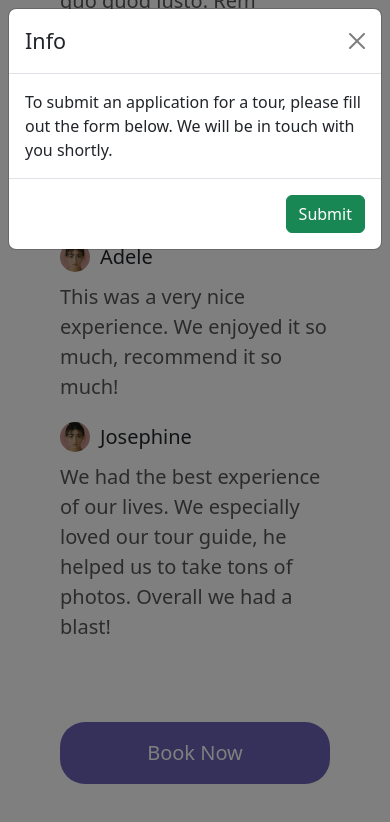
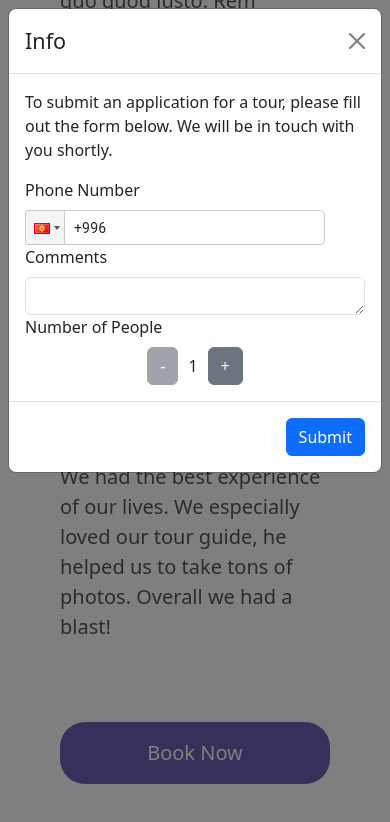
Before and after one commit to KarataevaAigerim/neotour, a React (Create React App) app: page /tour in a window 390 px wide. Both pictures are taken after a click on the element "Book Now". Shown: the part 1044-1866 px from the top of the page. Built offline with nearby package versions, Linux system fonts and the light colour scheme.

Commit message:
added phone number input using react bootstrap

```diff
--- a/package.json
+++ b/package.json
@@ -11,6 +11,7 @@
     "react-bootstrap": "^2.10.3",
     "react-dom": "^18.3.1",
     "react-modal": "^3.16.1",
+    "react-phone-input-2": "^2.15.1",
     "react-router-dom": "^6.23.1",
     "react-scripts": "5.0.1",
     "web-vitals": "^2.1.4"
--- a/src/App.js
+++ b/src/App.js
@@ -6,6 +6,7 @@ import { BrowserRouter as Router, Route, Routes } from 'react-router-dom';
 import Recommended from './components/recommended/Recommended';
 import Tour from './components/tour/Tour';
 import 'bootstrap/dist/css/bootstrap.min.css';
+import 'react-phone-input-2/lib/style.css';
 
 const App = () => {
   return (
--- a/src/App.scss
+++ b/src/App.scss
@@ -1,5 +1,4 @@
 
-// @import '~bootstrap/scss/bootstrap';
 * {
   margin: 0;
   padding: 0;
@@ -12,11 +11,6 @@
   }
 }
 
-// .App {
-//   font-size: 16px;
-//   margin: 0 auto;
-//   width: 100%;
-// }
 
 @font-face {
     font-family: "Satoshi";
--- a/src/components/info page/InfoModal.jsx
+++ b/src/components/info page/InfoModal.jsx
@@ -1,18 +1,32 @@
 import { useState } from 'react';
 import Button from 'react-bootstrap/Button';
 import Modal from 'react-bootstrap/Modal';
+import Form from 'react-bootstrap/Form';
+import PhoneInput from 'react-phone-input-2';
 import styles from './info.module.scss';
 
-function InfoModal() {
+const InfoModal = () => {
   const [show, setShow] = useState(false);
+  const [phone, setPhone] = useState('');
+  const [comments, setComments] = useState('');
+  const [people, setPeople] = useState(1);
 
   const handleClose = () => setShow(false);
   const handleShow = () => setShow(true);
 
+  const handlePeopleChange = (delta) => {
+    setPeople((prevPeople) => {
+      const newPeople = prevPeople + delta;
+      if (newPeople < 1) return 1;
+      if (newPeople > 6) return 6;
+      return newPeople;
+    });
+  };
+
   return (
     <>
       <div onClick={handleShow} className={styles.btn}>
-          <button className={styles.book_btn}>Book Now</button>
+        <button className={styles.book_btn}>Book Now</button>
       </div>
 
       <Modal
@@ -20,19 +34,64 @@ function InfoModal() {
         onHide={handleClose}
         backdrop="static"
         keyboard={false}
+        dialogClassName={styles.custom_modal}
       >
         <Modal.Header closeButton>
           <Modal.Title>Info</Modal.Title>
         </Modal.Header>
         <Modal.Body>
-          To submit an application for a tour, please fill out the form below. We will be in touch with you shortly.
+          <p>To submit an application for a tour, please fill out the form below. We will be in touch with you shortly. </p>
+          <Form>
+            <Form.Group controlId="formPhoneNumber">
+              <Form.Label>Phone Number</Form.Label>
+              <PhoneInput
+                country={'kg'}
+                value={phone}
+                onChange={(phone) => setPhone(phone)}
+                region ={'asia'}
+                preferredCountries={['kg', 'kz', 'ru']}
+              />
+            </Form.Group>
+            <Form.Group controlId="formComments">
+              <Form.Label>Comments</Form.Label>
+              <Form.Control
+                as="textarea"
+                rows={1}
+                value={comments}
+                onChange={(e) => setComments(e.target.value)}
+                className={styles.comments_input}
+              />
+            </Form.Group>
+            <Form.Group controlId="formPeople">
+              <Form.Label>Number of People</Form.Label>
+              <div className={styles.people_control}>
+                <Button
+                  variant="secondary"
+                  onClick={() => handlePeopleChange(-1)}
+                  disabled={people <= 1}
+                >
+                  -
+                </Button>
+                <span>{people}</span>
+                <Button
+                  variant="secondary"
+                  onClick={() => handlePeopleChange(1)}
+                  disabled={people >= 6}
+                >
+                  +
+                </Button>
+              </div>
+            </Form.Group>
+          </Form>
         </Modal.Body>
         <Modal.Footer>
-          <Button variant="success">Submit</Button>
+          <Button variant="primary" className={styles.submit_btn}>
+            Submit
+          </Button>
         </Modal.Footer>
       </Modal>
     </>
   );
-}
+};
 
 export default InfoModal;
--- a/src/components/info page/info.module.scss
+++ b/src/components/info page/info.module.scss
@@ -15,3 +15,27 @@
     width: 100%;
     // max-width: 300px;
 }
+
+
+.custom_modal .modal-content {
+    border-radius: 15px;
+  }
+
+
+
+  .people_control {
+    display: flex;
+    align-items: center;
+    justify-content: center;
+    gap: 10px;
+  }
+
+  .submit_btn {
+    background-color: #6A62B7;
+    color: #fff;
+  }
+
+
+.comments_input {
+    border-radius: 25px;
+}
```
Also changed, not shown: 1 other file (tests, documents, lock files or other folders).
